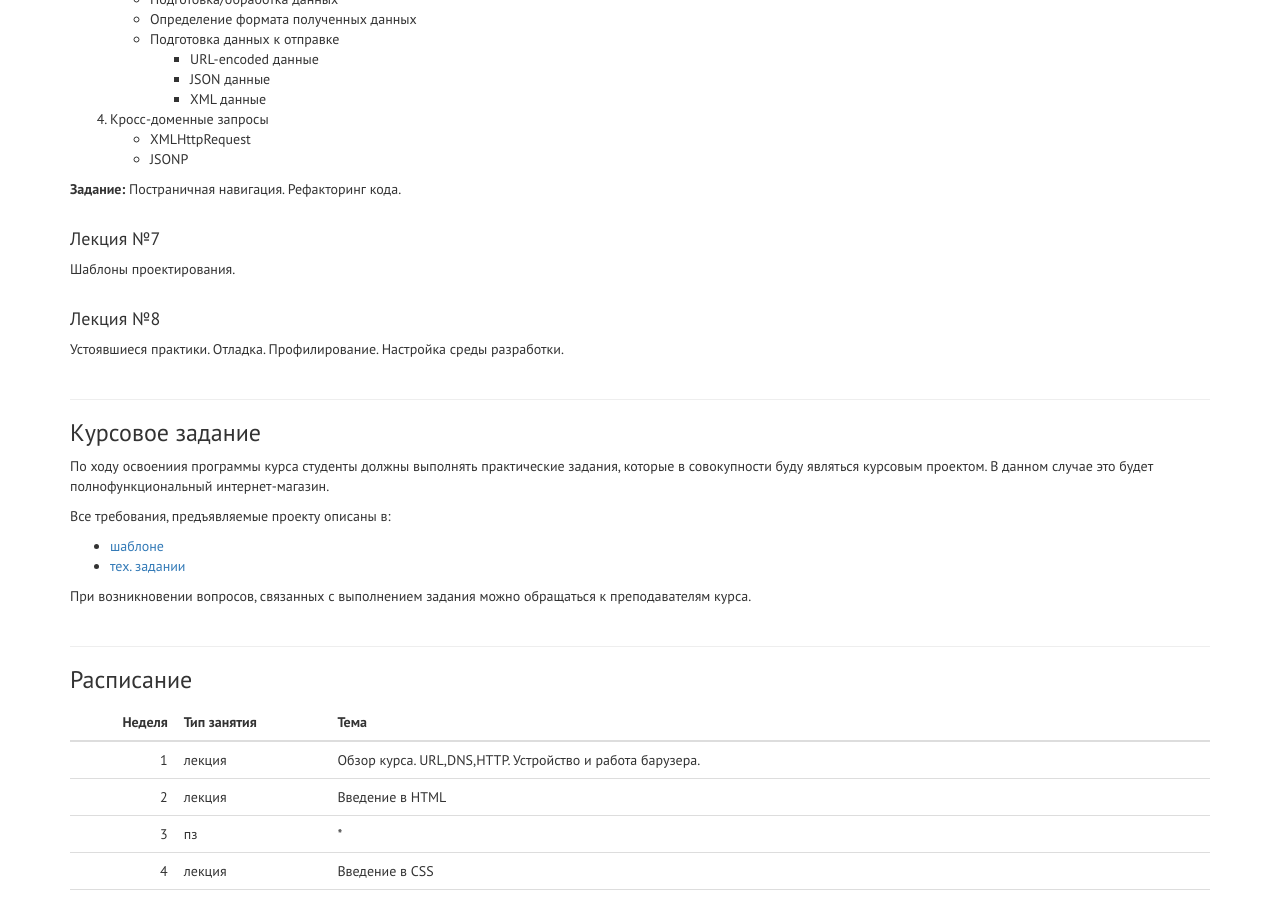
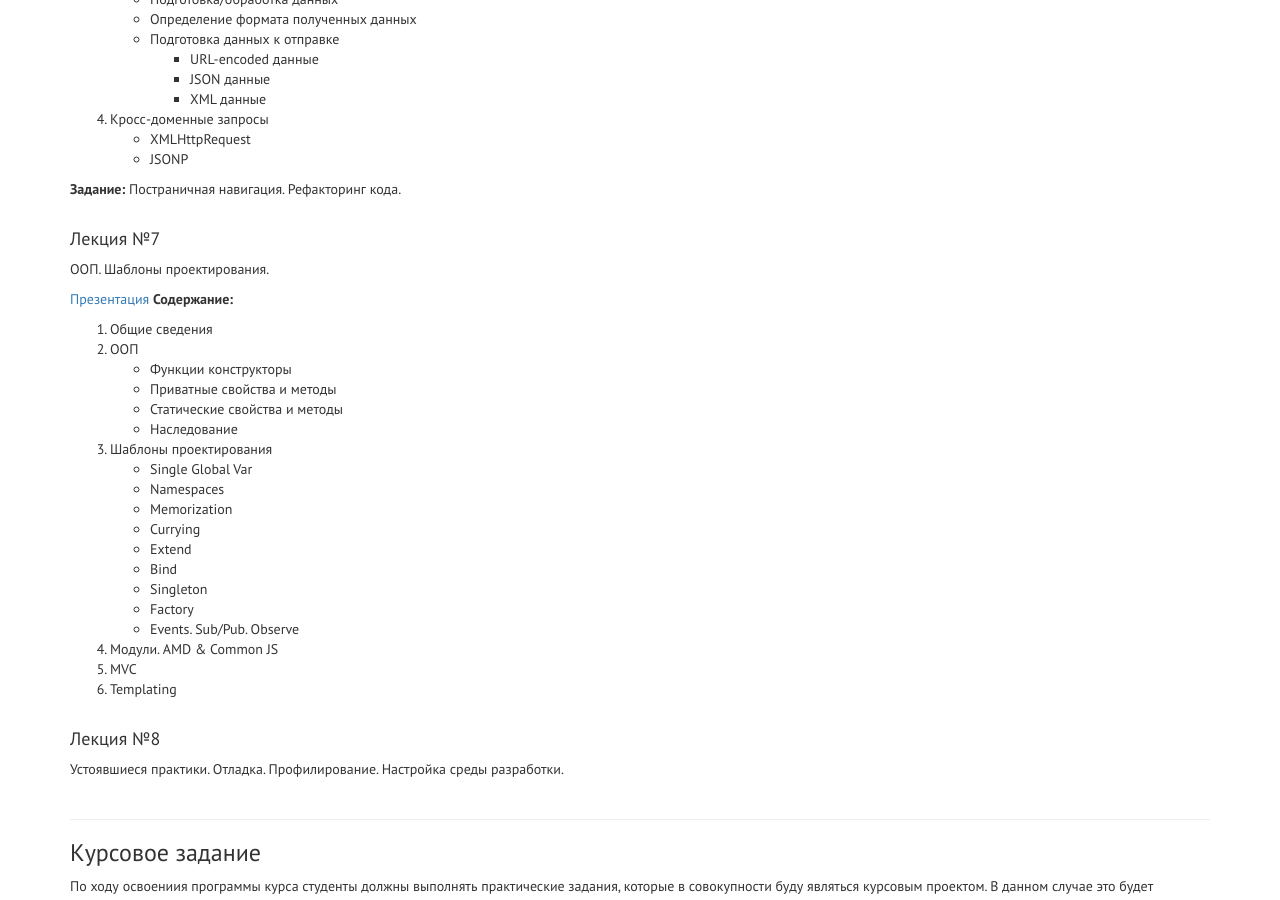
Before and after one commit to exadel-edu/exadel-edu.github.io, a Jekyll site: the page built from front-end.html, in a window 1280 px wide and 900 px high, scrolled down 3050 px. Built offline with Jekyll 4.4.1, drawn with Linux system fonts in a browser that asks for light colours; nearby versions of some CDN libraries.

Commit message:
Lecture 7. OOP. DP

```diff
--- a/_includes/front-end/program.md
+++ b/_includes/front-end/program.md
@@ -180,8 +180,30 @@ __Задание:__
 
 #### Лекция №7
 
-Шаблоны проектирования.
+ООП. Шаблоны проектирования.
 
+[Презентация](/training-materials/front-end-dive-in-course/lecture-7/L7-keynotes.pdf)
+__Содержание:__
+
+1. Общие сведения
+2. ООП
+    * Функции конструкторы
+    * Приватные свойства и методы
+    * Статические свойства и методы
+    * Наследование
+3. Шаблоны проектирования
+    * Single Global Var
+    * Namespaces
+    * Memorization
+    * Currying
+    * Extend
+    * Bind
+    * Singleton
+    * Factory
+    * Events. Sub/Pub. Observe
+4. Модули. AMD & Common JS
+5. MVC
+6. Templating
 
 
 #### Лекция №8
```
Also changed, not shown: 1 other file.
